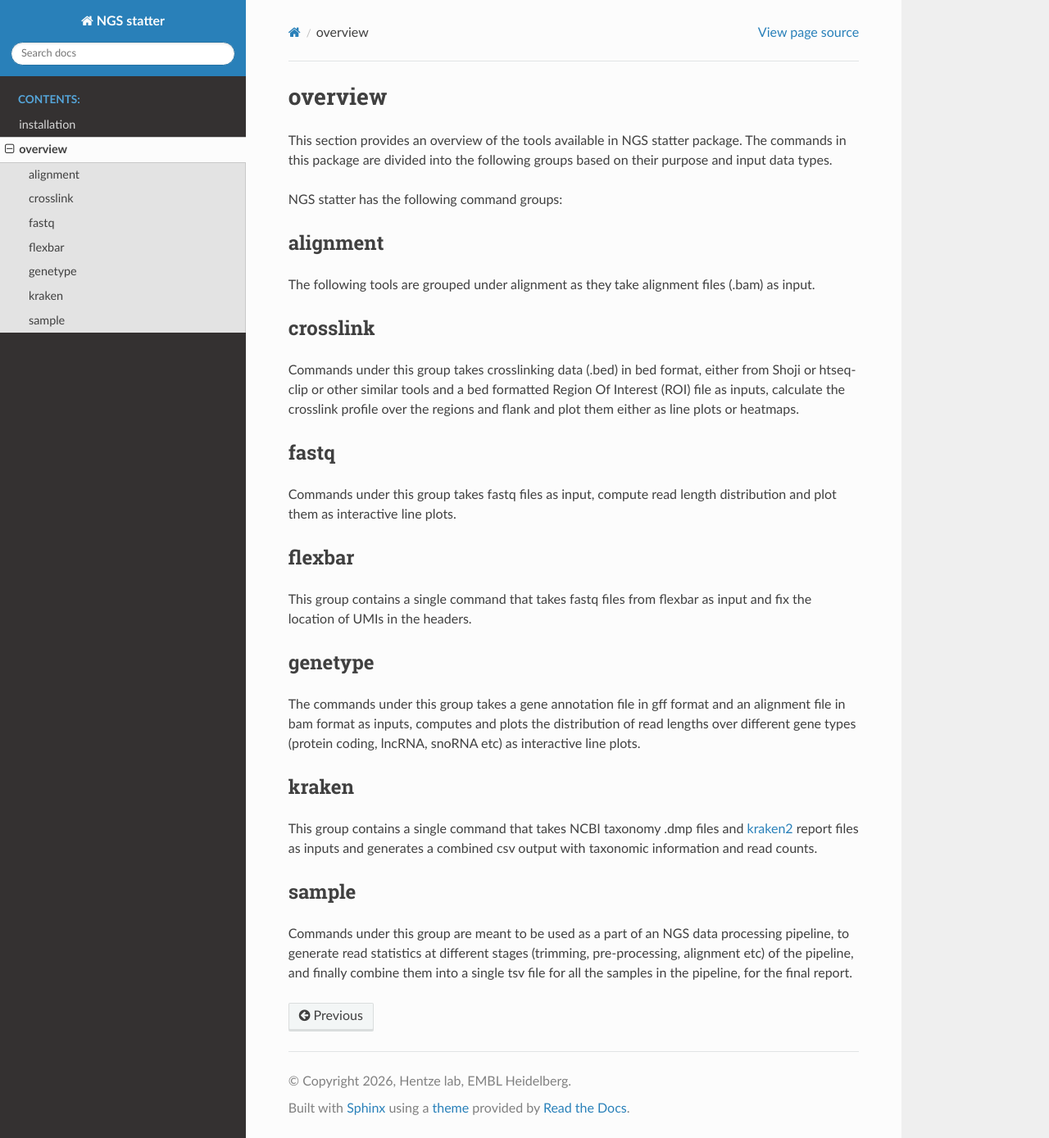
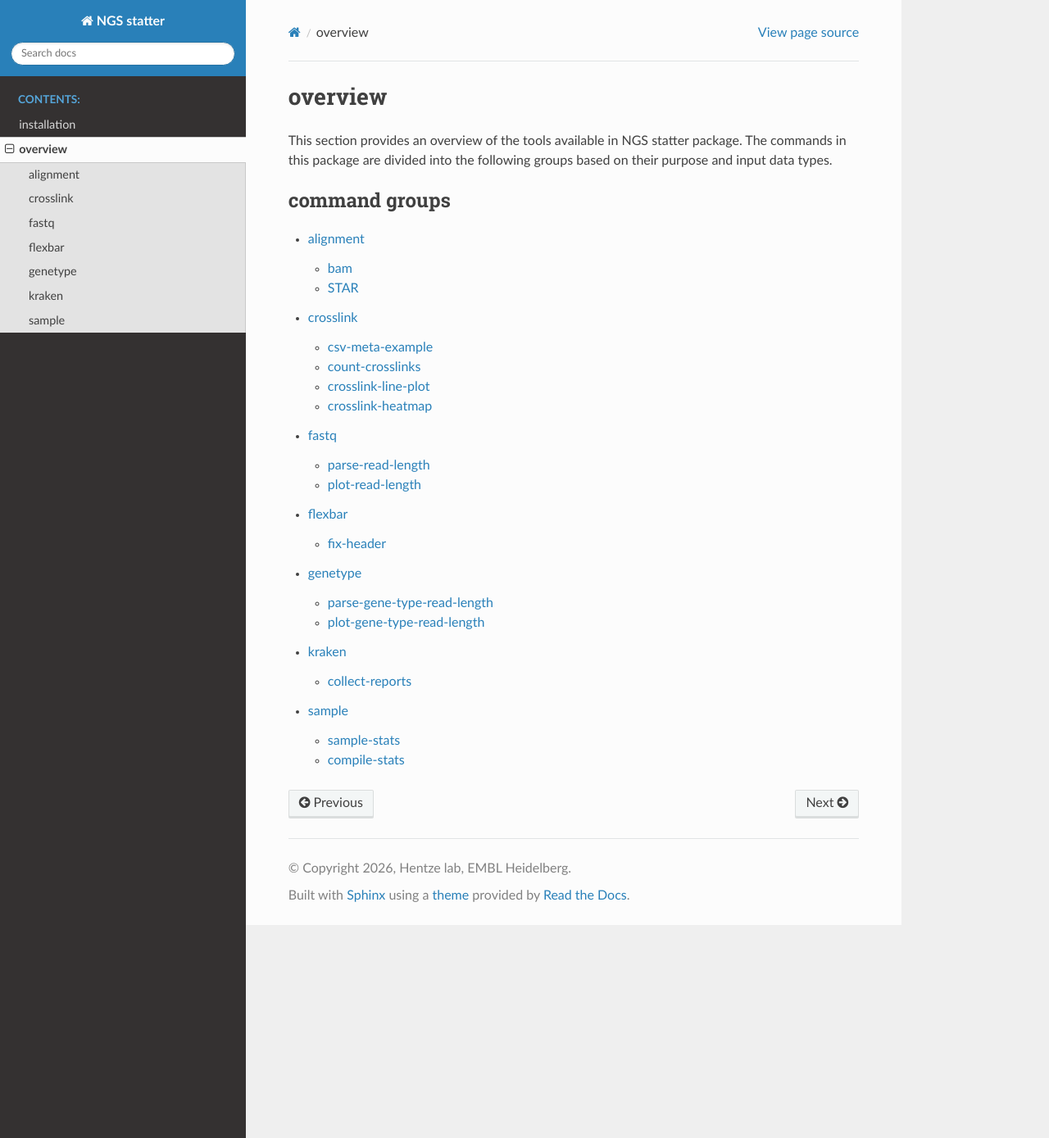
Before and after one commit to EMBL-Hentze-group/ngs-statter, a Sphinx documentation site: the page built from docs/source/overview.rst, in a window 1280 px wide and 1389 px high. Shown: the whole window at 82% size. Built offline with Sphinx 7.4.7 and the Read the Docs theme 3.1.0, drawn with Linux system fonts in a browser that asks for light colours.

Commit message:
overview update

```diff
--- a/docs/source/overview.rst
+++ b/docs/source/overview.rst
@@ -1,38 +1,18 @@
+
+
 overview
 ==============
 
 This section provides an overview of the tools available in NGS statter package. The commands in this package are divided into the following groups based on their purpose and input data types.
 
-NGS statter has the following command groups:
+.. toctree::
+    :maxdepth: 3
+    :caption: command groups
 
-alignment
-^^^^^^^^^
-The following tools are grouped under alignment as they take alignment files (.bam) as input.
-
-crosslink
-^^^^^^^^^
-Commands under this group takes crosslinking data (.bed) in bed format, either from Shoji or htseq-clip or other similar tools and a bed formatted Region Of Interest (ROI) file as inputs, calculate the crosslink profile over the regions and flank and plot them either as line plots or heatmaps.
-
-fastq
-^^^^^
-Commands under this group takes fastq files as input, compute read length distribution and plot them as interactive line plots.
-
-flexbar
-^^^^^^^
-This group contains a single command that takes fastq files from flexbar as input and fix the location of UMIs in the headers.
-
-genetype
-^^^^^^^^
-The commands under this group takes a gene annotation file in gff format and an alignment file in bam format as inputs, computes and plots the distribution of read lengths over different gene types (protein coding, lncRNA, snoRNA etc) as interactive line plots.
-
-kraken
-^^^^^^
-
-This group contains a single command that takes NCBI taxonomy .dmp files and `kraken2`_ report files as inputs and generates a combined csv output with taxonomic information and read counts.
-
-sample
-^^^^^^
-Commands under this group are meant to be used as a part of an NGS data processing pipeline, to generate read statistics at different stages (trimming, pre-processing, alignment etc) of the pipeline, and finally combine them into a single tsv file for all the samples in the pipeline, for the final report.
-
-
-.. _`kraken2`: https://github.com/DerrickWood/kraken2
+    command_groups/alignment
+    command_groups/crosslink
+    command_groups/fastq
+    command_groups/flexbar
+    command_groups/genetype
+    command_groups/kraken
+    command_groups/sample
```
